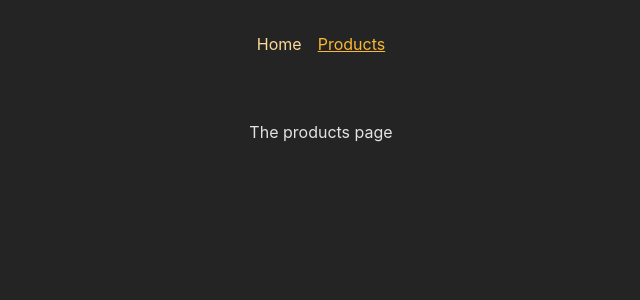
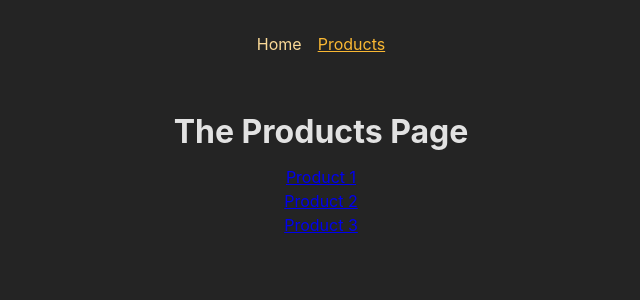
Before and after one commit to LakshayRohilla/event-application, a React (Create React App) app in the folder event_application/: page /products in a window 1280 px wide. Shown: the top 300 px of the page, without its empty margins (319-959 px from the left). Built offline with nearby package versions, Linux system fonts and the light colour scheme.

Commit message:
dynamic routing and adding links to it

```diff
--- a/event_application/src/App.js
+++ b/event_application/src/App.js
@@ -3,6 +3,8 @@
 import Products from "./pages/Products";
 import RootLayout from "./pages/RootLayout";
 import ErrorPage from "./pages/ErrorPage";
+import ProductDetails from "./pages/ProductDetails";
+
 
 const router = createBrowserRouter([
     {
@@ -12,6 +14,7 @@
         children: [
             {path: '/', element: <HomePage/>},
             {path: '/products', element: <Products/>},
+            { path: '/products/:productId', element: <ProductDetails/> }
         ],
     }
 ]);
--- /dev/null
+++ b/event_application/src/pages/ProductDetails.js
@@ -0,0 +1,12 @@
+import { useParams } from 'react-router-dom';
+
+export default function ProductDetails(){
+    const params = useParams();
+
+  return (
+    <>
+      <h1>Product Details!</h1>
+      <p>{params.productId}</p>
+    </>
+  );
+}
--- a/event_application/src/pages/Products.js
+++ b/event_application/src/pages/Products.js
@@ -1,3 +1,22 @@
+import { Link } from 'react-router-dom';
+
+const PRODUCTS = [
+  { id: 'p1', title: 'Product 1' },
+  { id: 'p2', title: 'Product 2' },
+  { id: 'p3', title: 'Product 3' },
+];
+
 export default function Products(){
-    return <div>The products page</div>;
+    return (
+    <>
+      <h1>The Products Page</h1>
+      <ul>
+        {PRODUCTS.map((prod) => (
+          <li key={prod.id}>
+            <Link to={`/products/${prod.id}`}>{prod.title}</Link>
+          </li>
+        ))}
+      </ul>
+    </>
+  );
 }
```
